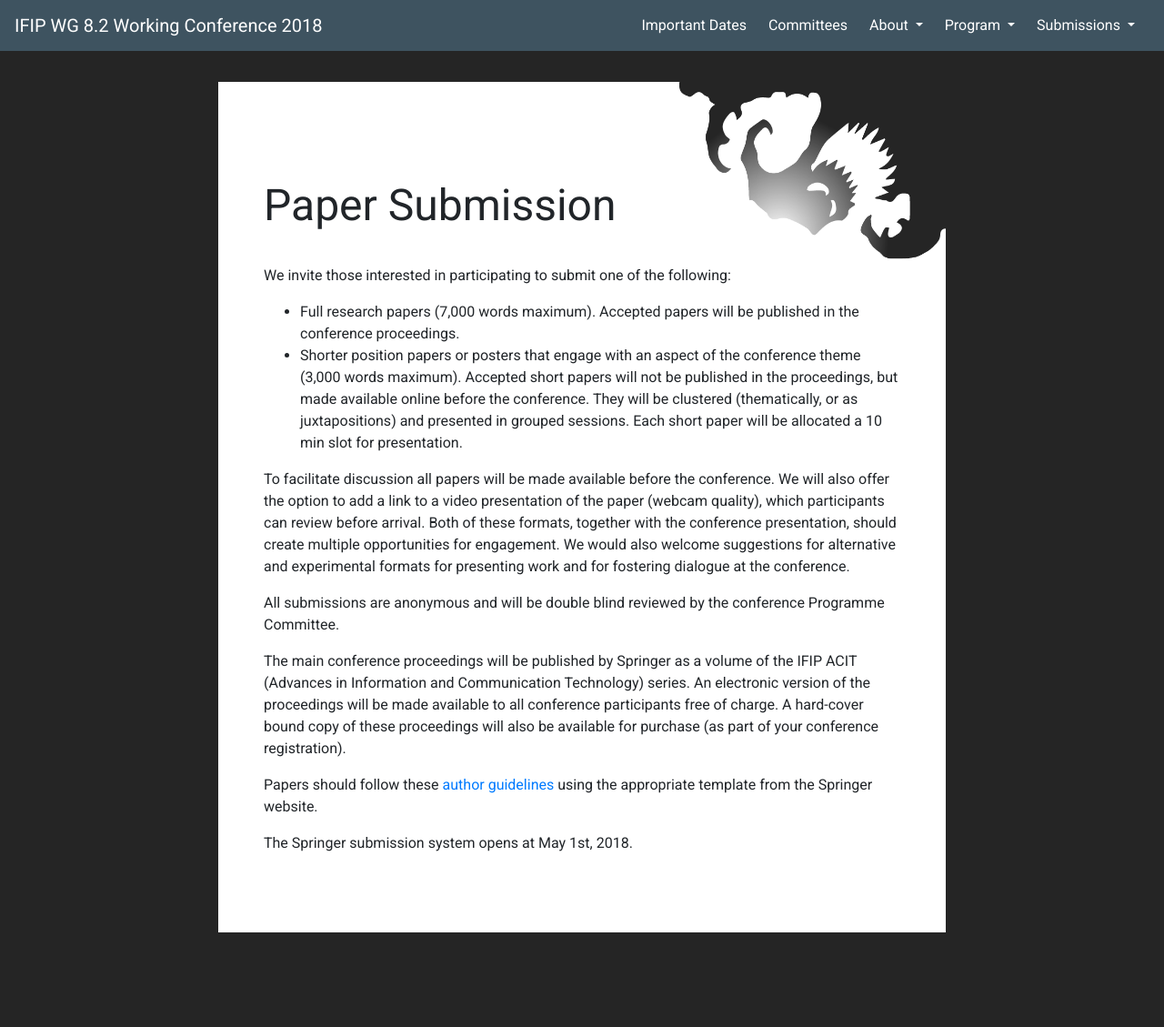
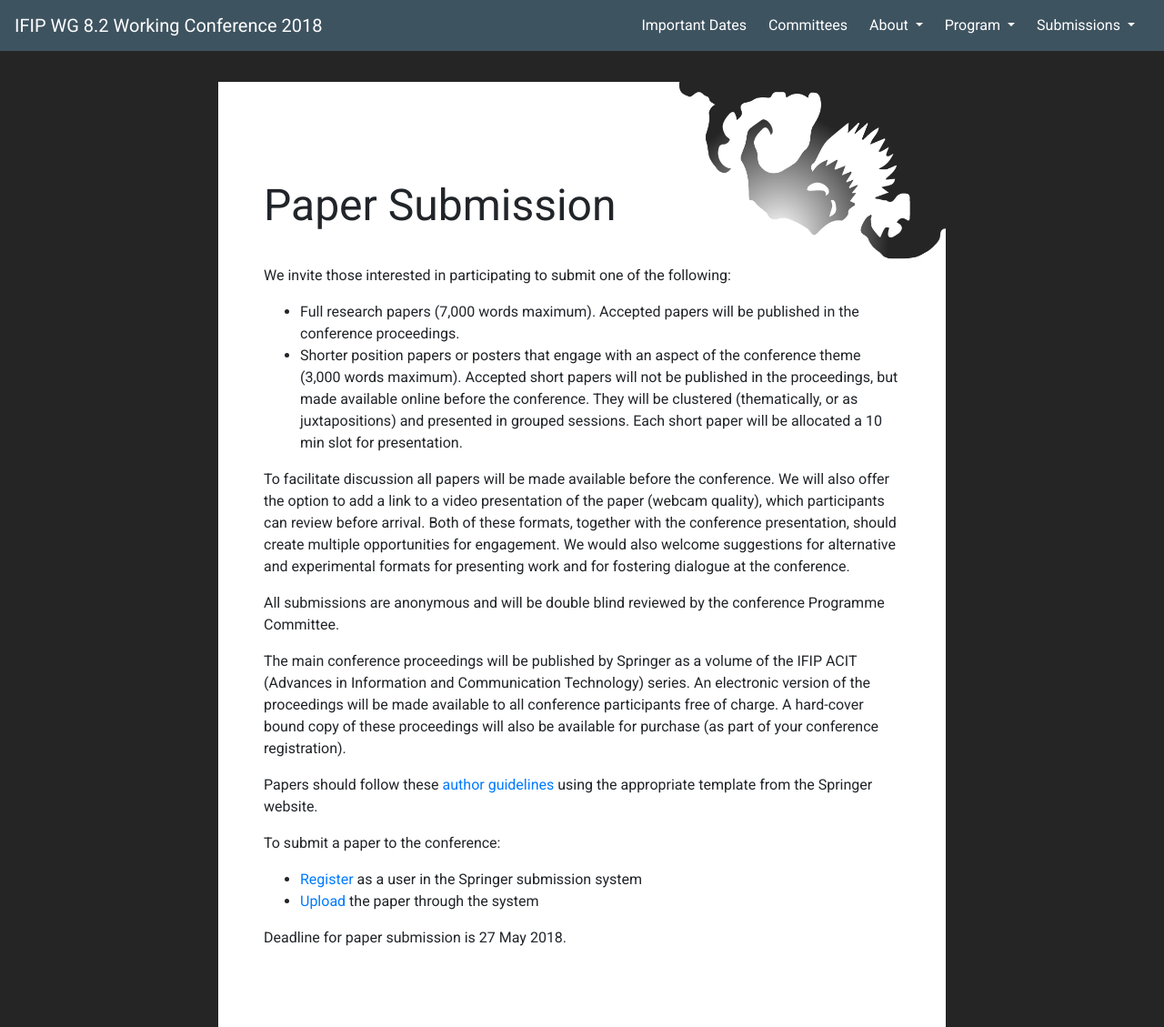
Before and after one commit to ifip82conf/ifip82conf.github.io, a Jekyll site: the page built from pages/submissions/submissions.md, in a window 1280 px wide and 1129 px high. Shown: the whole window at 91% size. Built offline with Jekyll 4.4.1, drawn with Linux system fonts in a browser that asks for light colours; nearby versions of some CDN libraries.

Commit message:
added submission link

```diff
--- a/pages/submissions/submissions.md
+++ b/pages/submissions/submissions.md
@@ -18,4 +18,8 @@ The main conference proceedings will be published by Springer as a volume of the
 
 Papers should follow these [author guidelines](http://www.springer.com/gp/computer-science/lncs/conference-proceedings-guidelines) using the appropriate template from the Springer website.
 
-The Springer submission system opens at May 1st, 2018.
+To submit a paper to the conference:
+- [Register](https://ocs.springer.com/ocs/requestregistration) as a user in the Springer submission system
+- [Upload](https://ocs.springer.com/ocs/conference/submitpaperto/ISO2018) the paper through the system
+
+Deadline for paper submission is 27 May 2018.
```
